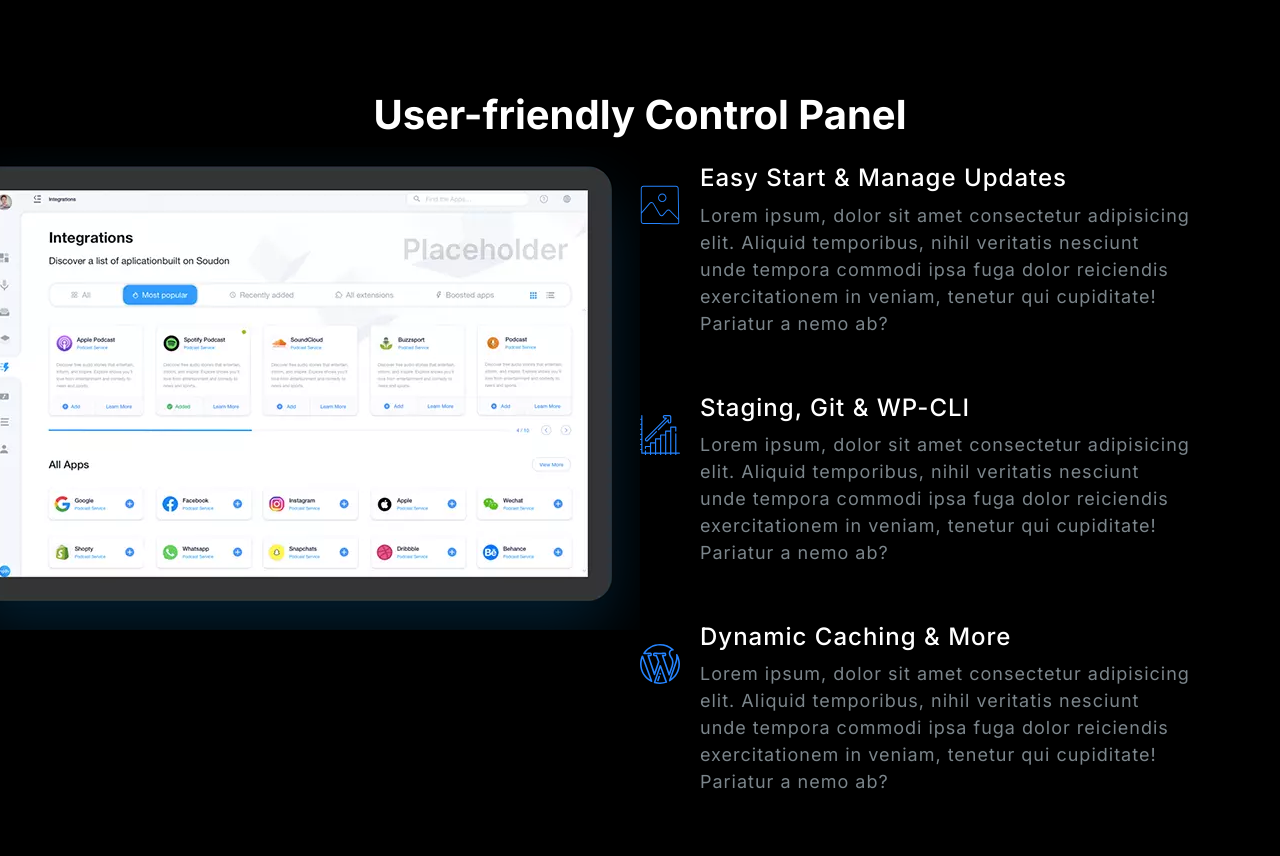
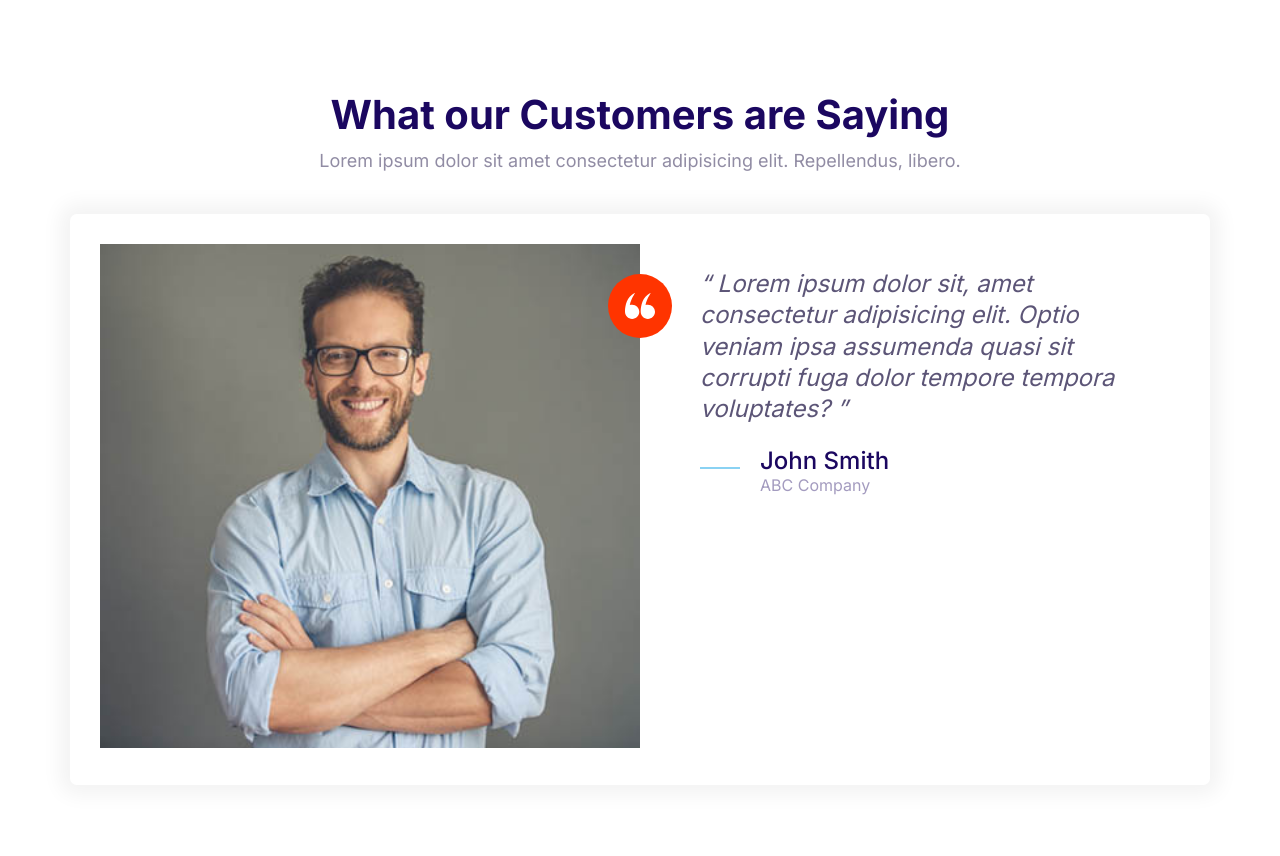
Before and after one commit to leoordonio17/first-app, a plain HTML site: page index.html in a window 1280 px wide. Shown: the top 856 px of the page. Drawn offline with Linux system fonts and the light colour scheme.

Commit message:
Build testimonial block.

```diff
--- a/css/styles.css
+++ b/css/styles.css
@@ -628,6 +628,7 @@ a {
 
 .block__header {
    text-align: center;
+   margin-bottom: 4rem;
 }
 
 .block__heading {
--- a/index.html
+++ b/index.html
@@ -14,82 +14,53 @@
     />
   </head>
   <body>
-    <section class="block block--dark block--skewed-right block-showcase">
+    <section class="block">
       <header class="block__header">
-        <h2>User-friendly Control Panel</h2>
+        <h2>What our Customers are Saying</h2>
+        <p>
+          Lorem ipsum dolor sit amet consectetur adipisicing elit. Repellendus,
+          libero.
+        </p>
       </header>
-      <div class="container grid grid--1x2">
-        <picture class="block-showcase__image">
-          <source
-            type="image/webp"
-            srcset="images/ipad.webp 1x, images/ipad@2x.webp 2x"
+      <div class="container">
+        <div class="card testimonial">
+          <div class="grid grid--1x2">
+            <div class="testimonial__image">
+              <img
+                src="images/testimonial.jpg"
+                alt="A happy, smiling customer"
               />
-          <source
-            type="image/png"
-            srcset="images/ipad.png 1x, images/ipad@2x.png 2x"
-          />
-          <img src="images/ipad.png" alt="" />
-        </picture>
+              <span class="icon-container icon-container--accent">
+                <svg class="icon--small icon--white">
+                  <use xlink:href="images/sprite.svg#quotes"></use>
+                </svg>
+              </span>
+            </div>
 
-        <ul class="list">
-          <li>
+            <blockquote class="quote">
+              <p class="quote__text">
+                Lorem ipsum dolor sit, amet consectetur adipisicing elit. Optio
+                veniam ipsa assumenda quasi sit corrupti fuga dolor tempore
+                tempora voluptates?
+              </p>
+              <footer>
                 <div class="media">
                   <div class="media__image">
-                <svg class="icon icon--primary">
-                  <use xlink:href="images/sprite.svg#snap"></use>
+                    <svg class="icon icon--primary quote__line">
+                      <use xlink:href="images/sprite.svg#line"></use>
                     </svg>
                   </div>
                   <div class="media__body">
-                <h3 class="media__title">Easy Start & Manage Updates</h3>
-                <p>
-                  Lorem ipsum, dolor sit amet consectetur adipisicing elit.
-                  Aliquid temporibus, nihil veritatis nesciunt unde tempora
-                  commodi ipsa fuga dolor reiciendis exercitationem in veniam,
-                  tenetur qui cupiditate! Pariatur a nemo ab?
-                </p>
+                    <h3 class="media__title quote__author">John Smith</h3>
+                    <p class="quote__organization">ABC Company</p>
                   </div>
                 </div>
-          </li>
-          <li>
-            <div class="media">
-              <div class="media__image">
-                <svg class="icon icon--primary">
-                  <use xlink:href="images/sprite.svg#growth"></use>
-                </svg>
-              </div>
-              <div class="media__body">
-                <h3 class="media__title">Staging, Git & WP-CLI</h3>
-                <p>
-                  Lorem ipsum, dolor sit amet consectetur adipisicing elit.
-                  Aliquid temporibus, nihil veritatis nesciunt unde tempora
-                  commodi ipsa fuga dolor reiciendis exercitationem in veniam,
-                  tenetur qui cupiditate! Pariatur a nemo ab?
-                </p>
+              </footer>
+            </blockquote>
           </div>
         </div>
-          </li>
-          <li>
-            <div class="media">
-              <div class="media__image">
-                <svg class="icon icon--primary">
-                  <use xlink:href="images/sprite.svg#wordpress"></use>
-                </svg>
-              </div>
-              <div class="media__body">
-                <h3 class="media__title">Dynamic Caching & More</h3>
-                <p>
-                  Lorem ipsum, dolor sit amet consectetur adipisicing elit.
-                  Aliquid temporibus, nihil veritatis nesciunt unde tempora
-                  commodi ipsa fuga dolor reiciendis exercitationem in veniam,
-                  tenetur qui cupiditate! Pariatur a nemo ab?
-                </p>
-              </div>
-            </div>
-          </li>
-        </ul>
       </div>
     </section>
-
     <script src="js/main.js"></script>
   </body>
 </html>
```
Also changed, not shown: components/testimonial-block.html (added, +44 -0 lines). Lines whose indentation alone changed are shown as unchanged.
